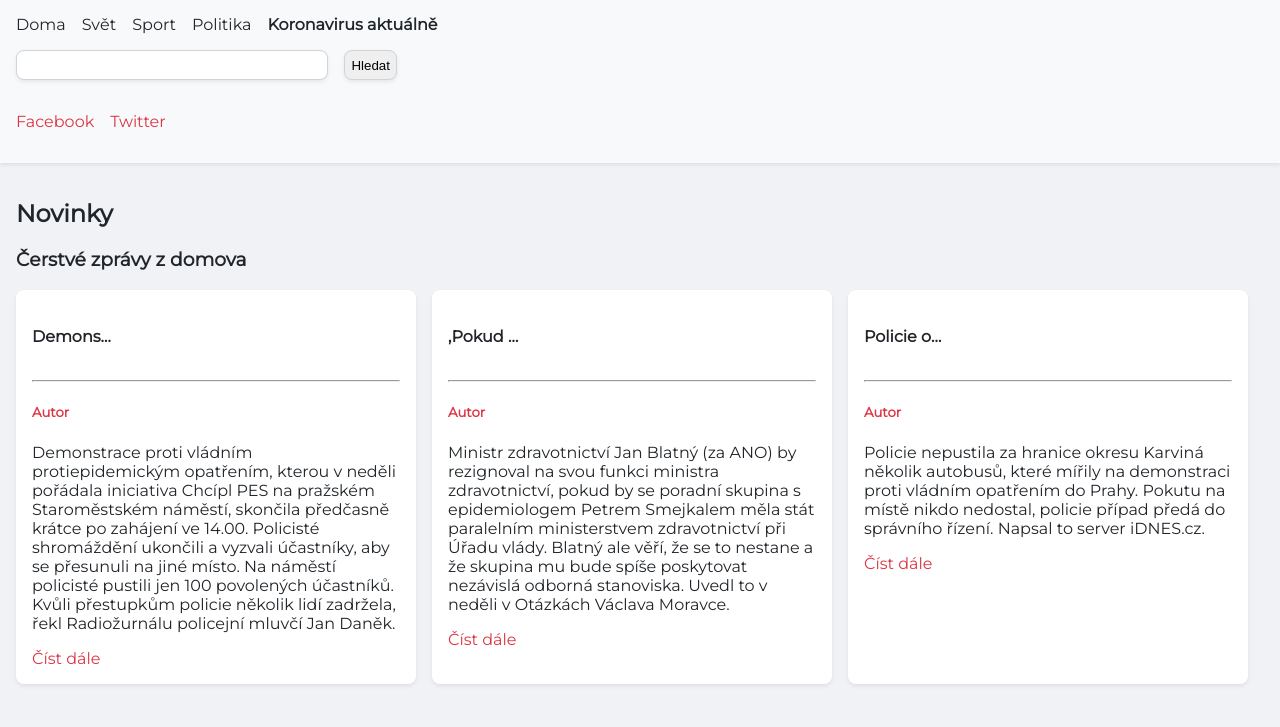
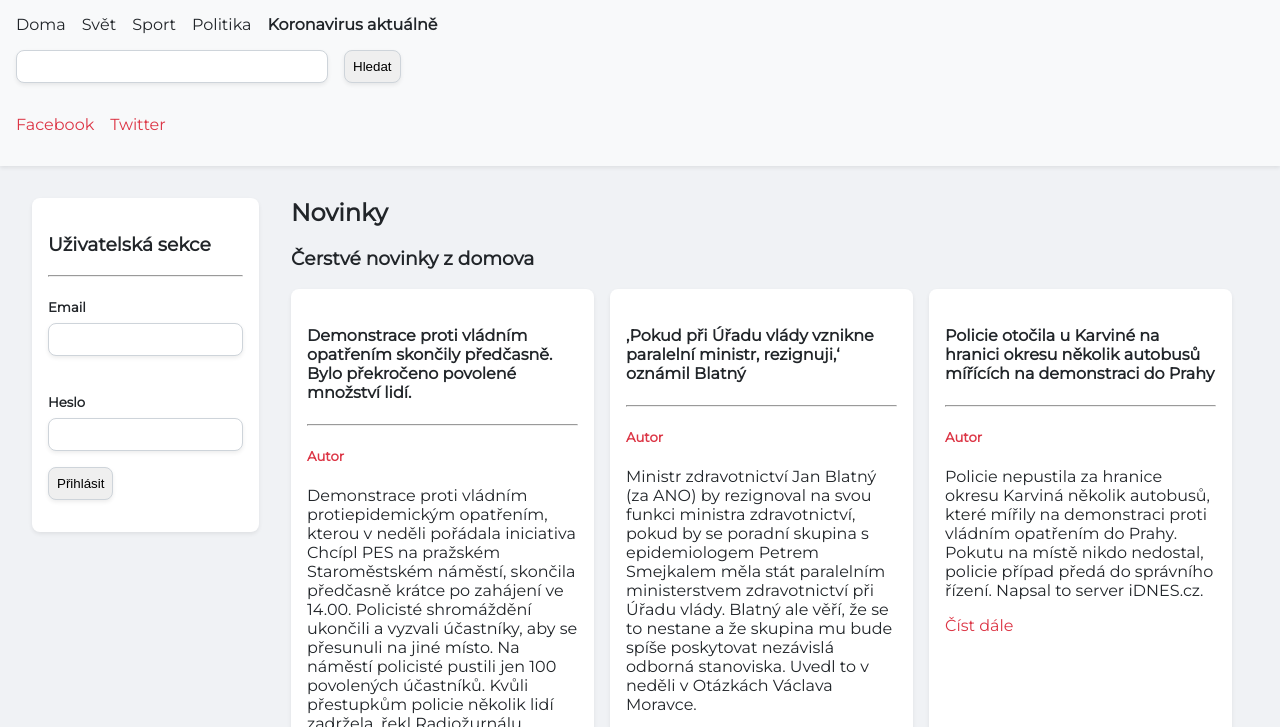
Before and after one commit to choutkamartin/online-news, a plain HTML site: page index.html in a window 1280 px wide. Shown: the part 61-788 px from the top of the page. Drawn offline with Linux system fonts and the light colour scheme.

Commit message:
Add comments, delete unused CSS

```diff
--- a/index.html
+++ b/index.html
@@ -4,15 +4,20 @@
     <meta charset="UTF-8" />
     <meta name="viewport" content="width=device-width, initial-scale=1.0" />
     <title>Online zpravodajství</title>
+    <!-- Připoj se dříve na doménu pro fonty -->
     <link rel="preconnect" href="https://fonts.gstatic.com" />
+    <!-- Načti styly pro font Montserrat -->
     <link
       href="https://fonts.googleapis.com/css2?family=Montserrat&display=swap"
       rel="stylesheet"
     />
+    <!-- Načti náš styl -->
     <link rel="stylesheet" href="style.css" />
   </head>
   <body>
+    <!-- Hlavička -->
     <header>
+      <!-- Navigace -->
       <nav>
         <h3>Online zpravodajství</h3>
         <ul>
@@ -25,21 +30,40 @@
           </li>
         </ul>
       </nav>
+      <!-- Formulář pro hledání -->
       <form action="/hledat" method="GET">
         <input type="search" />
         <button type="submit">Hledat</button>
       </form>
+      <!-- Odkazy na sociální sítě -->
       <ul class="social">
         <li><a href="">Facebook</a></li>
         <li><a href="">Twitter</a></li>
       </ul>
     </header>
+    <!-- Hlavní obsah dokumentu -->
     <main>
+      <!-- Uživatelská sekce -->
+      <aside>
+        <h3>Uživatelská sekce</h3>
+        <hr />
+        <!-- Formulář pro přihlášení -->
+        <form action="/login" method="POST">
+          <h5>Email</h5>
+          <input type="email" />
+          <h5>Heslo</h5>
+          <input type="password" />
+          <button type="submit">Přihlásit</button>
+        </form>
+      </aside>
+      <!-- Sekce s novinkami -->
       <section>
         <h2>Novinky</h2>
         <section>
-          <h3>Čerstvé zprávy z domova</h3>
+          <!-- Sekce s novinkami z domova -->
+          <h3>Čerstvé novinky z domova</h3>
           <div class="flex">
+            <!-- Jednotlivý článek -->
             <article>
               <h4>
                 Demonstrace proti vládním opatřením skončily předčasně. Bylo
@@ -58,6 +82,7 @@
               </p>
               <a href="">Číst dále</a>
             </article>
+            <!-- Jednotlivý článek -->
             <article>
               <h4>
                 ‚Pokud při Úřadu vlády vznikne paralelní ministr, rezignuji,‘
@@ -76,6 +101,7 @@
               </p>
               <a href="">Číst dále</a>
             </article>
+            <!-- Jednotlivý článek -->
             <article>
               <h4>
                 Policie otočila u Karviné na hranici okresu několik autobusů
@@ -93,9 +119,11 @@
             </article>
           </div>
         </section>
+        <!-- Sekce s novinkami ze světa -->
         <section>
           <h3>Svět</h3>
           <div class="flex">
+            <!-- Jednotlivý článek -->
             <article>
               <h4>
                 Izrael rozvolňuje opatření. Do restaurací mohou jen naočkovaní,
@@ -115,6 +143,7 @@
               </p>
               <a href="">Číst dále</a>
             </article>
+            <!-- Jednotlivý článek -->
             <article>
               <h4>
                 Desítky tisíc lidí v Barmě opět protestují proti vojenské juntě.
@@ -132,6 +161,7 @@
               </p>
               <a href="">Číst dále</a>
             </article>
+            <!-- Jednotlivý článek -->
             <article>
               <h4>
                 Prvních 850 tisíc pozvánek v sobotu, další v pondělí. V Anglii
@@ -150,9 +180,11 @@
             </article>
           </div>
         </section>
+        <!-- Sekce s novinkami ze sportu -->
         <section>
           <h3>Sport</h3>
           <div class="flex">
+            <!-- Jednotlivý článek -->
             <article>
               <h4>
                 Sparta doma srovnala, Liberec bojuje na dálku s Plzní o
@@ -168,6 +200,8 @@
               </p>
               <a href="">Číst dále</a>
             </article>
+
+            <!-- Jednotlivý článek -->
             <article>
               <h4>
                 Krčmář doma zajel parádní stíhačku, zlepšil se o pětadvacet míst
@@ -185,6 +219,8 @@
               </p>
               <a href="">Číst dále</a>
             </article>
+
+            <!-- Jednotlivý článek -->
             <article>
               <h4>
                 Washingtonský rapl spravedlnosti neunikne! Jaký trest dostal?
@@ -204,20 +240,12 @@
           </div>
         </section>
       </section>
-      <aside>
-        <h3>Zprávy</h3>
-        <hr />
-        <ul>
-          <li><a href="">První item</a></li>
-          <li><a href="">Druhý item</a></li>
-          <li><a href="">Třetí item</a></li>
-          <li><a href="">Čtvrtý item</a></li>
-          <li><a href="">Pátý item</a></li>
-        </ul>
-      </aside>
     </main>
+    <!-- Patička -->
     <footer>
+      <!-- Hlavní patička s dalšími rubrikami -->
       <div class="footer">
+        <!-- Sekce s rubrikou -->
         <section>
           <h4>Zábava a celebrity</h4>
           <ul>
@@ -226,6 +254,7 @@
             <li><a href="">MS v biatlonu 2021</a></li>
           </ul>
         </section>
+        <!-- Sekce s rubrikou -->
         <section>
           <h4>Auto-moto</h4>
           <ul>
@@ -234,6 +263,7 @@
             <li><a href="">Dakar 2021</a></li>
           </ul>
         </section>
+        <!-- Sekce s rubrikou -->
         <section>
           <h4>Věda a technika</h4>
           <ul>
@@ -242,6 +272,7 @@
             <li><a href="">Počítačová poradna</a></li>
           </ul>
         </section>
+        <!-- Sekce s rubrikou -->
         <section>
           <h4>Ekonomika a byznys</h4>
           <ul>
@@ -251,6 +282,7 @@
           </ul>
         </section>
       </div>
+      <!-- Patička na copyright -->
       <div class="copyright">
         <span>© 2021 <a href="/">Online zpravodajství</a></span>
       </div>
--- a/style.css
+++ b/style.css
@@ -7,8 +7,8 @@ body {
   margin: 0;
 }
 
+/* Hlavička */
 header {
-  margin: auto;
   background-color: #f8f9fa;
   padding: 1rem;
   display: flex;
@@ -27,6 +27,17 @@ header nav ul h4 {
   margin-top: 0;
 }
 
+header form {
+  display: flex;
+  margin-bottom: 1rem;
+}
+
+header form input {
+  width: 100%;
+  margin-right: 1rem;
+}
+
+/* Sociální sítě */
 .social {
   list-style-type: none;
   padding: 0;
@@ -42,24 +53,16 @@ header nav ul h4 {
   color: #dc3545;
 }
 
-header form {
-  display: flex;
+/* Aside */
+aside h5 {
+  margin-bottom: 0.5rem;
+}
+
+aside input {
   margin-bottom: 1rem;
 }
 
-header form input {
-  width: 100%;
-  margin-right: 1rem;
-}
-
-input {
-  box-shadow: 0 0.125rem 0.25rem rgba(0, 0, 0, 0.075);
-}
-
-button {
-  box-shadow: 0 0.125rem 0.25rem rgba(0, 0, 0, 0.075);
-}
-
+/* Main */
 main {
   display: flex;
   flex-direction: column;
@@ -67,10 +70,20 @@ main {
   background-color: #f0f2f5;
 }
 
-main section {
+main aside {
+  padding: 1rem;
   margin-bottom: 2rem;
+  background-color: #ffffff;
+  box-shadow: 0 0.125rem 0.25rem rgba(0, 0, 0, 0.075);
+  border-radius: 0.5rem;
 }
 
+main aside ul {
+  list-style-type: none;
+  padding: 0;
+}
+
+/* Sekce */
 section article {
   background-color: #ffffff;
   border-radius: 0.5rem;
@@ -83,22 +96,23 @@ section article a {
   color: #dc3545;
 }
 
-main aside {
-  padding: 1rem;
-  background-color: #ffffff;
-  box-shadow: 0 0.125rem 0.25rem rgba(0, 0, 0, 0.075);
-  border-radius: 0.5rem;
+section h2 {
+  margin-top: 0;
 }
 
-main aside ul {
-  list-style-type: none;
-  padding: 0;
-}
-
+/* Footer */
 footer {
   background-color: #f8f9fa;
   display: flex;
   flex-direction: column;
+}
+
+footer h4 {
+  margin-bottom: 0;
+}
+
+footer ul {
+  margin-top: 0;
 }
 
 .footer {
@@ -113,8 +127,10 @@ footer section ul {
 .copyright {
   background-color: #cbd3da;
   padding: 1rem;
+  text-align: center;
 }
 
+/* Odkazy */
 a {
   text-decoration: none;
   color: #212529;
@@ -126,36 +142,36 @@ a:hover {
   transition: 0.1s linear;
 }
 
+/* Formuláře a inputy */
+form {
+  margin-bottom: 1rem;
+}
+
 input {
   border-radius: 0.5rem;
   border: 1px solid #ced4da;
-  padding: 0.4rem;
+  padding: 0.5rem;
+  box-shadow: 0 0.125rem 0.25rem rgba(0, 0, 0, 0.075);
 }
 
+/* Tlačítka */
 button {
   border-radius: 0.5rem;
   border: 1px solid #ced4da;
-  padding: 0.4rem;
+  padding: 0.5rem;
+  box-shadow: 0 0.125rem 0.25rem rgba(0, 0, 0, 0.075);
 }
 
+/* Třída pro flex */
 .flex {
   display: flex;
   flex-direction: column;
   flex-wrap: wrap;
 }
 
-.flex article h4 {
-  height: 2rem;
-  width: 5rem;
-  overflow: hidden;
-  text-overflow: ellipsis;
-  white-space: nowrap;
-}
-
-@media (min-width: 576px) {
-}
-
+/* Media query */
 @media (min-width: 768px) {
+  /* Hlavička */
   header nav ul {
     display: flex;
     flex-direction: row;
@@ -170,6 +186,12 @@ button {
     margin-right: 1rem;
   }
 
+  /* Main */
+  main section {
+    margin-bottom: 2rem;
+  }
+
+  /* Flex */
   .flex {
     flex-direction: row;
     box-sizing: border-box;
@@ -185,6 +207,7 @@ button {
     margin-right: 1rem;
   }
 
+  /* Patička */
   .footer {
     padding: 2rem 1rem;
     display: flex;
@@ -200,6 +223,16 @@ button {
 }
 
 @media (min-width: 992px) {
+  /* Main */
+  main {
+    padding: 2rem;
+  }
+
+  main aside {
+    margin-right: 2rem;
+  }
+
+  /* Footer */
   .footer section {
     width: 20%;
     box-sizing: border-box;
@@ -208,6 +241,19 @@ button {
 }
 
 @media (min-width: 1200px) {
+  /* Main */
+  main {
+    display: flex;
+    flex-direction: row;
+    align-items: flex-start;
+  }
+
+  main section:first-child {
+    width: 70%;
+    margin-right: 2rem;
+  }
+
+  /* Flex */
   .flex article {
     width: 30%;
     box-sizing: border-box;
@@ -218,6 +264,3 @@ button {
     margin-right: 1rem;
   }
 }
-
-@media (min-width: 1400px) {
-}
```
